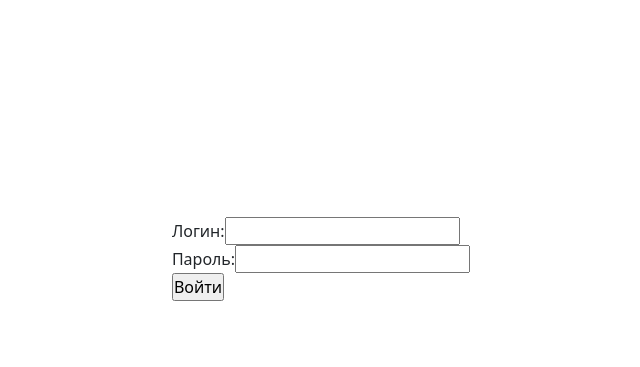
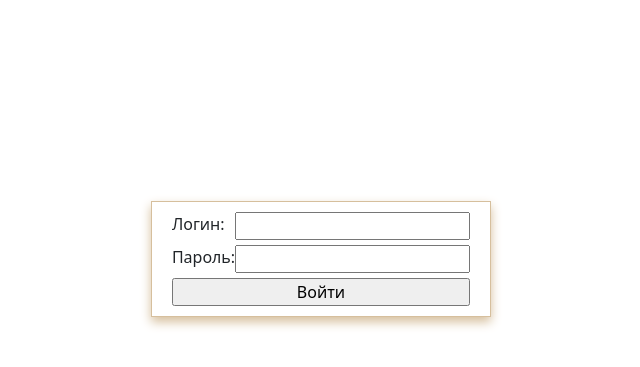
Before and after one commit to Bayanduryan/Arturio, a PHP site: page /5/login.php in a window 1280 px wide. Shown: the part 141-508 px from the top of the page, without its empty margins (319-959 px from the left). Run offline with PHP 8.4, Linux system fonts and the light colour scheme.

Commit message:
Update login.php

```diff
--- a/5/login.php
+++ b/5/login.php
@@ -37,7 +37,7 @@ if ($_SERVER['REQUEST_METHOD'] == 'GET') {
     </head>
 
     <body>
-        <form action="" method="POST" class="login">
+        <form action="" method="POST" class="login-block">
             <div>
                 Логин:<input name="login" />
             </div>
```
